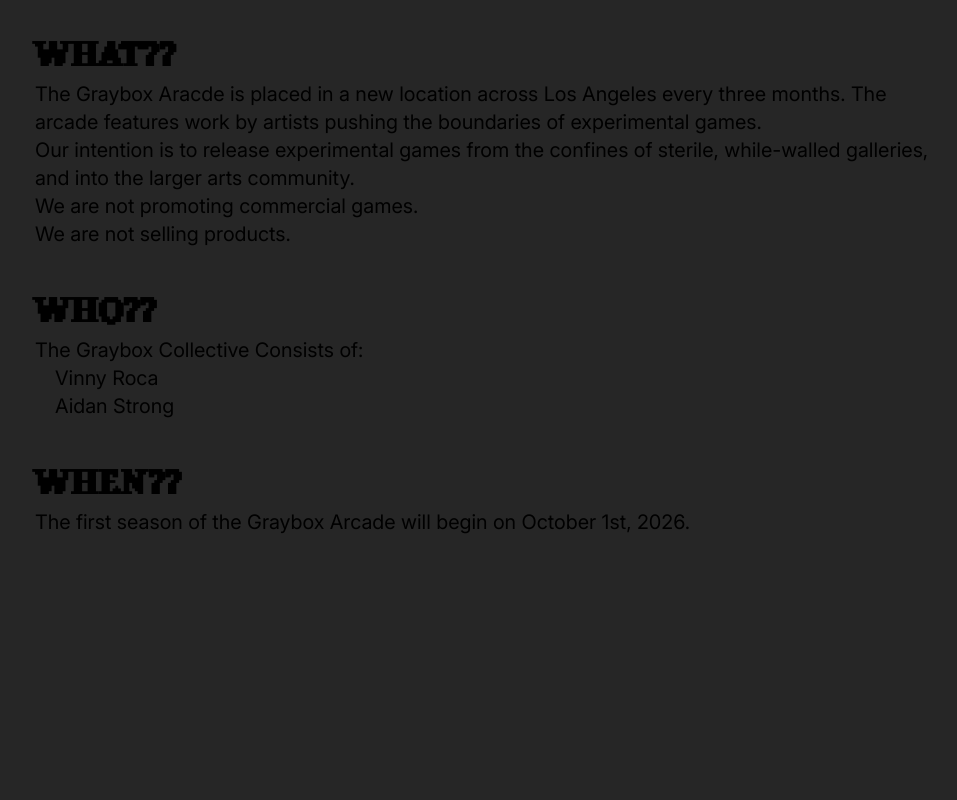
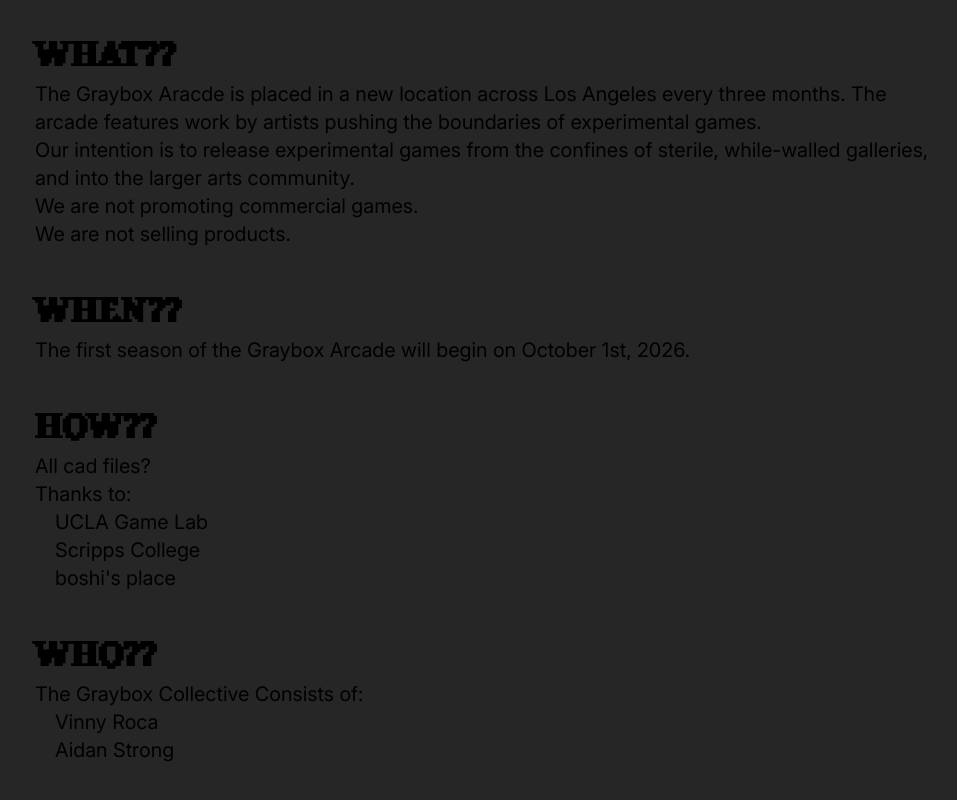
Before and after one commit to Str0nkyK0ng/GrayboxWebsite, a Next.js app: page /about in a window 1280 px wide. Shown: the part 688-1488 px from the top of the page, without its empty margins (29-986 px from the left). Before the commit the page ends 1264 px from the top, so only its background shows below. Built offline with nearby package versions, Linux system fonts and the light colour scheme; a web font is replaced by a local one.

Commit message:
Final changes for da night

```diff
--- a/src/app/about/page.tsx
+++ b/src/app/about/page.tsx
@@ -41,18 +41,31 @@ function LP() {
           <p>We are not selling products.</p>
         </div>
 
+
+        <div className='my-10'>
+        <h3 className='text-4xl font-[Coral] pb-2'>WHEN??</h3>
+        <p className=''>The first season of the Graybox Arcade {new Date()<=new Date('10-1-26')?'will begin':'began'} on October 1st, 2026.</p>
+        </div>
+
+
+        <div className='my-10'>
+          <h3 className='text-4xl font-[Coral] pb-2'>HOW??</h3>
+          <p>All cad files?</p>
+          <p>Thanks to:</p>
+          <ul className='pl-5'>
+            <li>UCLA Game Lab</li>
+            <li>Scripps College</li>
+            <li>boshi's place</li>
+          </ul>
+        </div>
+
+
         <div className='my-10'>
           <h3 className='text-4xl font-[Coral] pb-2'>WHO??</h3>
           <p>The Graybox Collective Consists of:</p>
           <p className='pl-5'>Vinny Roca</p>
           <p className='pl-5'>Aidan Strong</p>
         </div>
-
-        <div className='my-10'>
-        <h3 className='text-4xl font-[Coral] pb-2'>WHEN??</h3>
-        <p className=''>The first season of the Graybox Arcade {new Date()<=new Date('10-1-26')?'will begin':'began'} on October 1st, 2026.</p>
-        </div>
-
 
 
       </div>
--- /dev/null
+++ b/src/app/contact/page.tsx
@@ -0,0 +1,43 @@
+'use client';
+import React, { useState } from 'react';
+import { usePathname } from 'next/navigation';
+import Layout from '../components/template';
+import PixelCube from '../components/PixelCube'
+import CrunchMap from '../components/CrunchMap'
+import Header from '../components/Header';
+
+
+interface Season{
+  artistName:string;
+  artistLink:string;
+  artistDescription:string;
+  workName:string;
+  workDescription:string;
+  location:string;
+  img:string;
+  locationGoogleMapsLink:string;
+  launchDate: Date,
+  coordinates: {
+    long:number,
+    lat:number,
+  }
+}
+
+
+function LP() {
+  const pathname = usePathname();
+
+  return (
+    <Layout>
+      <Header></Header>
+      <div className='w-full max-w-4xl text-left text-md md:text-xl font-[Inter] h-fit'>
+          <p>If you are interested in housing the Graybox Arcade for a future artist, please contact us at <br></br>aidan.m.strong [at] gmail.com</p>
+
+      </div>
+      <div>
+        </div>
+    </Layout>
+  );
+}
+
+export default LP;
```
